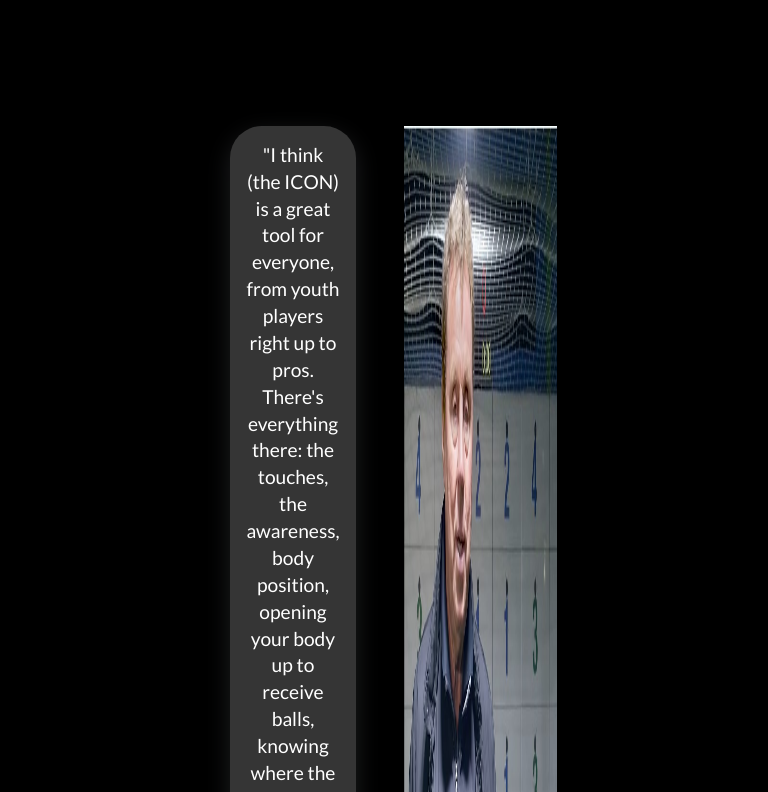
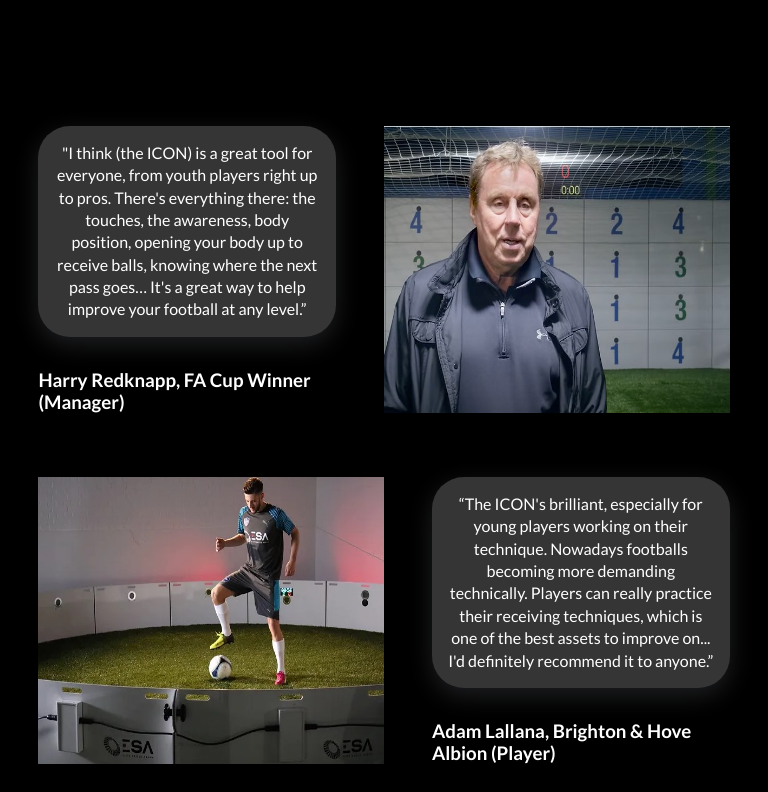
Before and after one commit to adasanta29/eliteskillsasia, a React (Create React App) app: page / in a window 768 px wide. Shown: the part 1928-2720 px from the top of the page. Built offline with nearby package versions, Linux system fonts and the light colour scheme.

Commit message:
Update Homequotes.css

```diff
--- a/src/components/home-quotes/Homequotes.css
+++ b/src/components/home-quotes/Homequotes.css
@@ -85,3 +85,15 @@
         width: 100%;
     }
 }
+
+/* MEDIA QUERIES - MEDIUM DEVICES */
+
+@media only screen and (min-width: 481px) and (max-width: 979px) {
+    .homequotes {
+        padding: 0 5% 8rem;
+    }
+
+    .quote__container p {
+        font-size: 1rem;
+    }
+}
```
